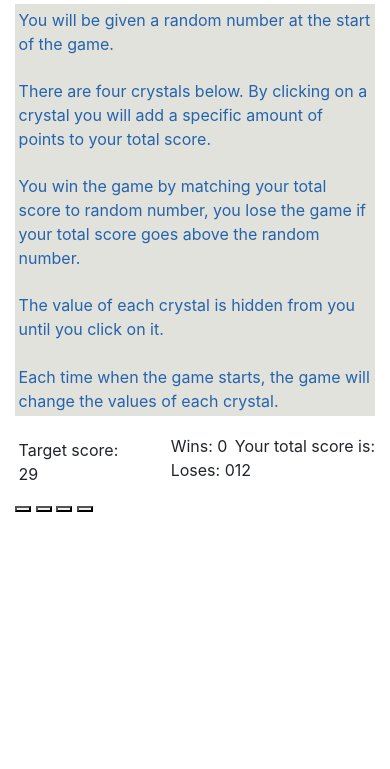
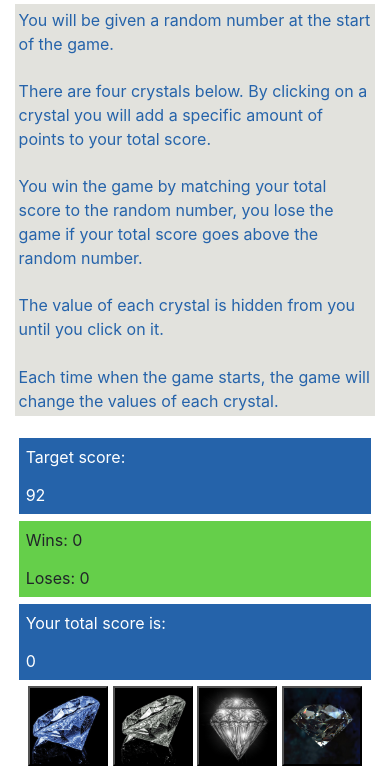
Before and after one commit to kenyaking/unit-4-game, a plain HTML site: page index.html in a window 390 px wide. Shown: the part 77-846 px from the top of the page. Drawn offline with nearby package versions, Linux system fonts and the light colour scheme.

Commit message:
added jquery to games and index files

```diff
--- a/assets/css/style.css
+++ b/assets/css/style.css
@@ -9,6 +9,7 @@ body {
     background: rgb(37, 99, 170);
     padding: 3%;
     text-align: center;
+    color: white
 }
 #crystal_description {
     background: rgb(226, 226, 221);
@@ -25,3 +26,79 @@ body {
     flex: 1;
     padding: 1%;
 }
+
+.games {
+    flex-wrap: wrap;
+    display: flex;
+}
+.target_score {
+    flex: 1;
+    padding: 1%;
+}
+.target_score_content {
+    background: rgba(37, 99, 170);
+    padding: 2%;
+    color: white
+}
+.target_score:nth-child(2) {
+    height: 100%;
+}
+.game_result {
+    flex: 1;
+    padding: 1%;
+}
+.game_result_content {
+    background: rgba(74, 199, 43, 0.85);
+    padding: 2%;
+}
+.my_score {
+    color: white;
+    flex: 1;
+    padding: 1%;
+}
+.score_content {
+    background: rgba(37, 99, 170);
+    padding: 2%;
+}
+.game-buttons {
+    text-align: center;
+}
+button#crystal1{
+    width: 80px;
+    height: 80px;
+    background-image: url("../images/1.png");
+    background-size: cover;
+}
+button#crystal2{
+    width: 80px;
+    height: 80px;
+    background-image: url("../images/2.png");
+    background-size: cover;
+}
+button#crystal3{
+    width: 80px;
+    height: 80px;
+    background-image: url("../images/3.png");
+    background-size: cover;
+}
+button#crystal4{
+    width: 80px;
+    height: 80px;
+    background-image: url("../images/4.png");
+    background-size: cover;
+}
+
+@media screen and (max-width: 768px) {
+    .target_score {
+        width: 100%;
+        flex: auto;
+    }
+    .game_result {
+        width: 100%;
+        flex: auto;
+    }
+    .my_score {
+        width: 100%;
+        flex: auto;
+    }
+}
--- a/assets/javascript/games.js
+++ b/assets/javascript/games.js
@@ -1,3 +1,54 @@
+
+$(document).ready(function () {
 var target_min = 19, target_max = 120, score_min = 1, score_max = 12;
 var crystal1_value = 0, crystal2_value = 0, crystal3_value = 0, crystal4_value = 0;
 var target_value = 0, score_value = 0, wins = 0, loses = 0;
+
+function reset() {
+    // reset crystal values
+    crystal1_value = Math.floor(Math.random() * score_max) + score_min;
+    crystal2_value = Math.floor(Math.random() * score_max) + score_min;
+    crystal3_value = Math.floor(Math.random() * score_max) + score_min;
+    crystal4_value = Math.floor(Math.random() * score_max) + score_min;
+
+    // reset target vaue
+    target_value = Math.floor(Math.random() * target_max) + target_min;
+    score_value = 0;
+    updateScores();
+}
+
+reset();
+function updateScores() {
+    $("#target_value").text(target_value);
+    $("#score_value").text(score_value);
+    $("#win_games").text(wins);
+    $("#lose_games").text(loses);
+}
+function updateValues() {
+    if (score_value === target_value) {
+        wins += 1;
+        reset();
+    } else if (score_value > target_value) {
+        loses += 1;
+        reset();
+    } else {
+        updateScores();
+    }
+}
+$("#crystal1").click(function () {
+    score_value += crystal1_value;
+    updateValues();
+});
+$("#crystal2").click(function () {
+    score_value += crystal2_value;
+    updateValues();
+});
+$("#crystal3").click(function () {
+    score_value += crystal3_value;
+    updateValues();
+});
+$("#crystal4").click(function () {
+    score_value += crystal4_value;
+    updateValues();
+});
+});
--- a/index.html
+++ b/index.html
@@ -5,6 +5,7 @@
     <title>Crystal Collector</title>
     <link rel="stylesheet" href="https://stackpath.bootstrapcdn.com/bootstrap/4.3.1/css/bootstrap.min.css">
     <link rel="stylesheet" href="./assets/css/style.css">
+    <script src="https://ajax.googleapis.com/ajax/libs/jquery/3.4.1/jquery.min.js"></script>
 </head>
 <body>
 <div class="container">
@@ -15,15 +16,14 @@
         <div id="crystal_description">
             <p>You will be given a random number at the start of the game.</p>
             <p>There are four crystals below. By clicking on a crystal you will add a specific amount of points to your total score.</p>
-            <p>You win the game by matching your total score to random number, you lose the game if your total score goes above the random number.</p>
+            <p>You win the game by matching your total score to the random number, you lose the game if your total score goes above the random number.</p>
             <p>The value of each crystal is hidden from you until you click on it.</p>
             <p>Each time when the game starts, the game will change the values of each crystal.</p>
-        </div>
         </div>
         <div class="row-item games">
             <div class="target_score">
                 <div class="target_score_content" id="target_text">Target score: </div>
-            <div class="target_score_content" id="target_value">29</div>
+                <div class="target_score_content" id="target_value">39</div>
             </div>
             <div class="game_result">
                 <div class="game_result_content">Wins: <span id="win_games">0</span></div>
@@ -35,15 +35,15 @@
             </div>
         </div>
             <div class="row-item game-buttons">
-            <button id="crystal1" onclick="crystal1()"></button>
-            <button id="crystal2" onclick="crystal2()"></button>
-            <button id="crystal3" onclick="crystal3()"></button>
-            <button id="crystal4" onclick="crystal4()"></button>
+                <button id="crystal1"></button>
+                <button id="crystal2"></button>
+                <button id="crystal3"></button>
+                <button id="crystal4"></button>
+            </div>
         </div>
     </div>
 
-    <script src="./assets/javascript/game.js"></script>
-
+    <script src="./assets/javascript/games.js"></script>
 
     </body>
     </html>
```
Also changed, not shown: assets/images/1.png (renamed from assets/images/crystal1.png), assets/images/2.png (renamed from assets/images/crystal2.png), assets/images/3.png (renamed from assets/images/crystal3.png), assets/images/4.png (renamed from assets/images/crystal4.png), 1 other file. Lines whose indentation alone changed are shown as unchanged.
